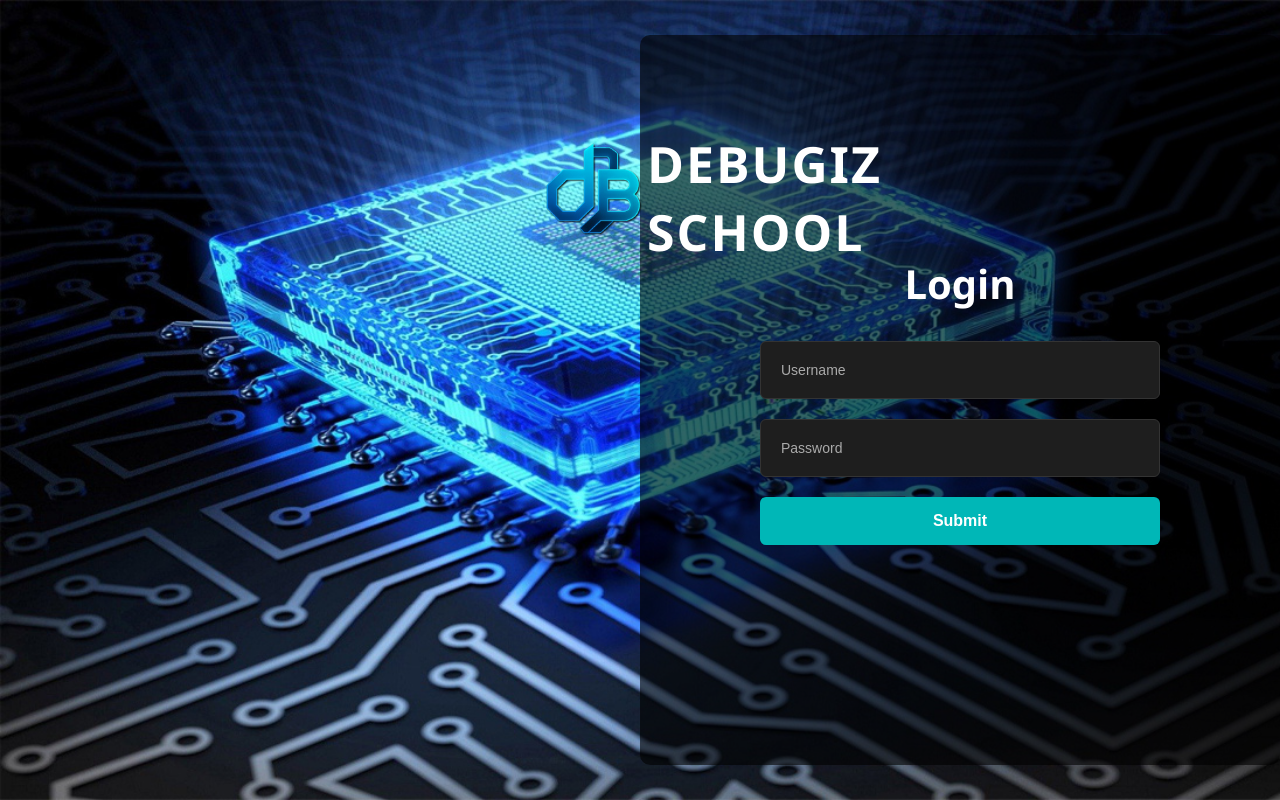
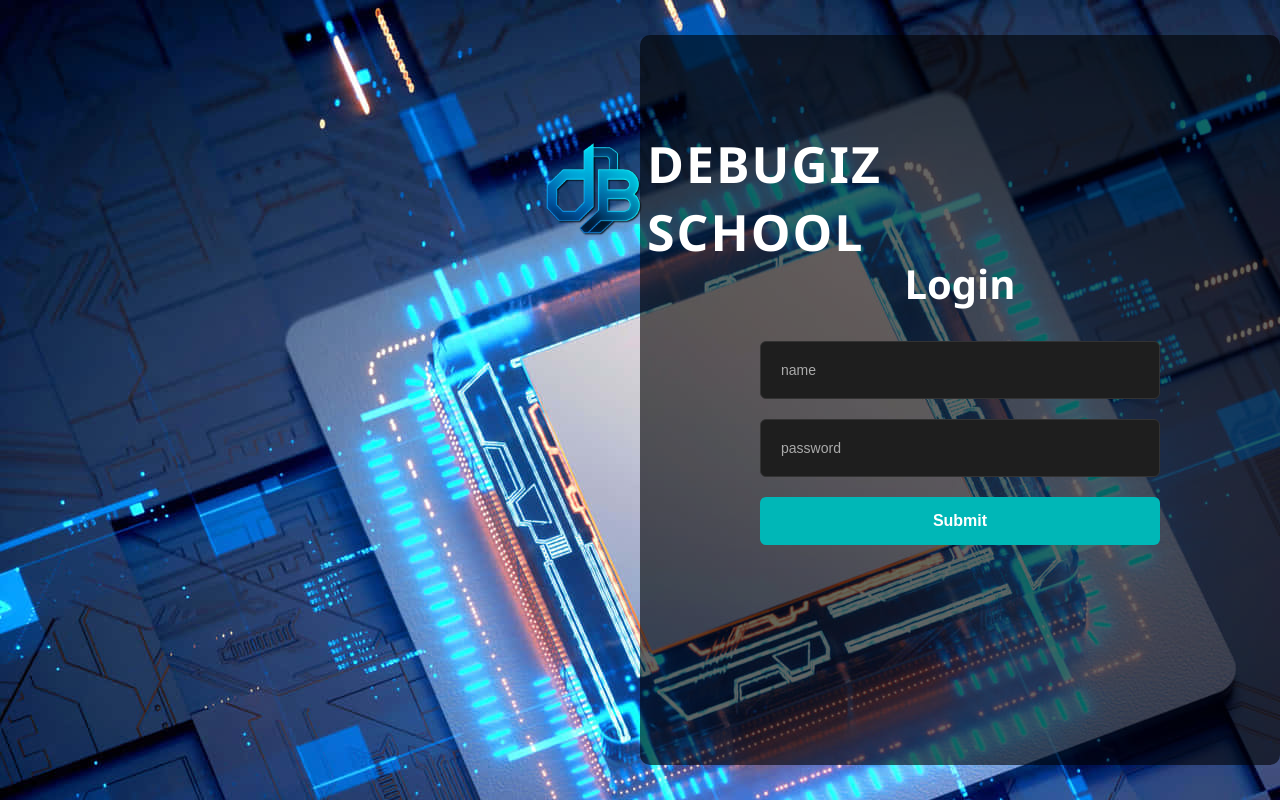
Before and after one commit to nksna/project, an Angular app: page / in a window 1280 px wide. Built offline with nearby package versions, Linux system fonts and the light colour scheme; no server answers.

Commit message:
user login

```diff
--- a/package.json
+++ b/package.json
@@ -20,6 +20,7 @@
     "@angular/platform-browser": "^17.0.0",
     "@angular/platform-browser-dynamic": "^17.0.0",
     "@angular/router": "^17.0.0",
+    "json-server": "^1.0.0-beta.3",
     "rxjs": "~7.8.0",
     "tslib": "^2.3.0",
     "zone.js": "~0.14.2"
--- a/src/app/app.module.ts
+++ b/src/app/app.module.ts
@@ -9,6 +9,9 @@ import {MatMenuModule} from '@angular/material/menu';
 import {MatToolbarModule} from '@angular/material/toolbar';
 import { PracticeModule } from './practice/practice.module';
 import { LoginComponent } from './auth/login/login.component';
+import { ReactiveFormsModule } from '@angular/forms';
+import { RouterModule } from '@angular/router';
+import { HttpClientModule } from '@angular/common/http';
 @NgModule({
   declarations: [
     AppComponent,
@@ -21,7 +24,7 @@ import { LoginComponent } from './auth/login/login.component';
    MatButtonModule,
    MatMenuModule,
    MatToolbarModule,
-   PracticeModule
+   PracticeModule,ReactiveFormsModule,RouterModule,HttpClientModule
   ],
   providers: [],
   bootstrap: [AppComponent]
--- /dev/null
+++ b/src/app/auth/login/auth.service.ts
@@ -0,0 +1,14 @@
+import { HttpClient } from '@angular/common/http';
+import { Injectable } from '@angular/core';
+
+@Injectable({
+  providedIn: 'root'
+})
+export class AuthService {
+
+  constructor(private http:HttpClient) { }
+
+  getuser(){
+    return this.http.get('http://localhost:3000/user')
+  }
+}
--- a/src/app/auth/login/login.component.css
+++ b/src/app/auth/login/login.component.css
@@ -8,10 +8,10 @@
   height: 100vh;
   display: flex;
   background-color: #0f0f0f;
-  /* background-image: url(../../../assets/backGround.jpg); */
-  background-image: url(../../../assets/header-background.jpg);
+  background-image: url(../../../assets/backGround.jpg);
+  /* background-image: url(../../../assets/header-background.jpg); */
   /* background-repeat: no-repeat; */
-  background-size: cover;
+  /* background-size: cover; */
 }
  .left-side {
   flex: 1;
@@ -98,3 +98,11 @@ button {
 button:hover {
   background-color: #00dcdc;
 }
+
+span{
+  color: red;
+}
+
+.input-error {
+  border: 2px solid red;
+}
--- a/src/app/auth/login/login.component.html
+++ b/src/app/auth/login/login.component.html
@@ -8,11 +8,29 @@
   </div>
 
   <div class="right-side">
-    <form>
+
+
+    <form [formGroup]="loginformgroup">
       <h2>Login</h2>
-      <input type="text" placeholder="Username" />
-      <input type="password" placeholder="Password" />
-      <button type="submit">Submit</button>
+
+      <input
+        type="text"
+        placeholder="name"
+        formControlName="name" [class.input-error]="loginformgroup.controls['name'].invalid && loginformgroup.controls['name'].touched"   />
+      <span *ngIf="loginformgroup.controls['name'].hasError('minlength')">
+
+      </span>
+
+      <input
+        type="text"
+        placeholder="password"
+        formControlName="password" [class.input-error]="loginformgroup.controls['password'].invalid && loginformgroup.controls['password'].touched" />
+        <span *ngIf="loginformgroup.controls['password'].hasError('maxlength')">
+
+      </span>
+
+      <button (click)="submit()">Submit</button>
     </form>
+
   </div>
 </div>
--- a/src/app/auth/login/login.component.ts
+++ b/src/app/auth/login/login.component.ts
@@ -1,4 +1,7 @@
 import { Component } from '@angular/core';
+import { FormBuilder, FormGroup, Validators } from '@angular/forms';
+import { Router } from '@angular/router';
+import { AuthService } from './auth.service';
 
 @Component({
   selector: 'app-login',
@@ -6,5 +9,50 @@ import { Component } from '@angular/core';
   styleUrl: './login.component.css'
 })
 export class LoginComponent {
+  loginformgroup:FormGroup;
+  showrequire:boolean=true
+
+
+  constructor(private fb:FormBuilder,private server:AuthService,private route:Router){
+    this.loginformgroup = this.fb.group({
+      name: ['', [Validators.required, Validators.minLength(5)]],
+      password: ['', [Validators.required, Validators.maxLength(7)]]
+    });
+
+
+
+  }
+
+  logindata:any
+
+  ngOnInit(){
+    this.server.getuser().subscribe((r)=>
+      this.logindata=r
+    )
+  }
+
+  submit(){
+
+    console.log("login",this.logindata)
+    console.log("form",this.loginformgroup.value)
+    let a=this.logindata.find((v:any)=>v.name===this.loginformgroup.value.name && v.password===this.loginformgroup.value.password)
+    console.log(a,"a")
+    if(a){
+    if(a.role=="admin"){
+       alert("admin")
+       this.route.navigate(['/layout']);
+       localStorage.setItem('key',a.role)
+    }else if (a.role=="student") {
+      alert("student")
+      localStorage.setItem('key',a.role)
+      this.route.navigate(['/layout']);
+    } else {
+      alert("give valid user name")
+    }}else{
+      alert("give valid name and password")
+    }
+
+
+  }
 
 }
--- a/src/app/layout/side-nav-bar/side-nav-bar.component.html
+++ b/src/app/layout/side-nav-bar/side-nav-bar.component.html
@@ -7,7 +7,7 @@
     <div>
         <h3>Quiz</h3>
     </div>
-    <div>
+    <div *ngIf="userrole=='admin'">
         <h3>User management</h3>
     </div>
     <div>
--- a/src/app/layout/side-nav-bar/side-nav-bar.component.ts
+++ b/src/app/layout/side-nav-bar/side-nav-bar.component.ts
@@ -7,4 +7,9 @@ import { Component } from '@angular/core';
 })
 export class SideNavBarComponent {
 
+  userrole:any
+  constructor(){
+    this.userrole=localStorage.getItem('key')
+    console.log(this.userrole)
+  }
 }
```
Also changed, not shown: src/app/auth/login/mock.json (added, +12 -0 lines), 2 other files (tests, documents, lock files or other folders).
